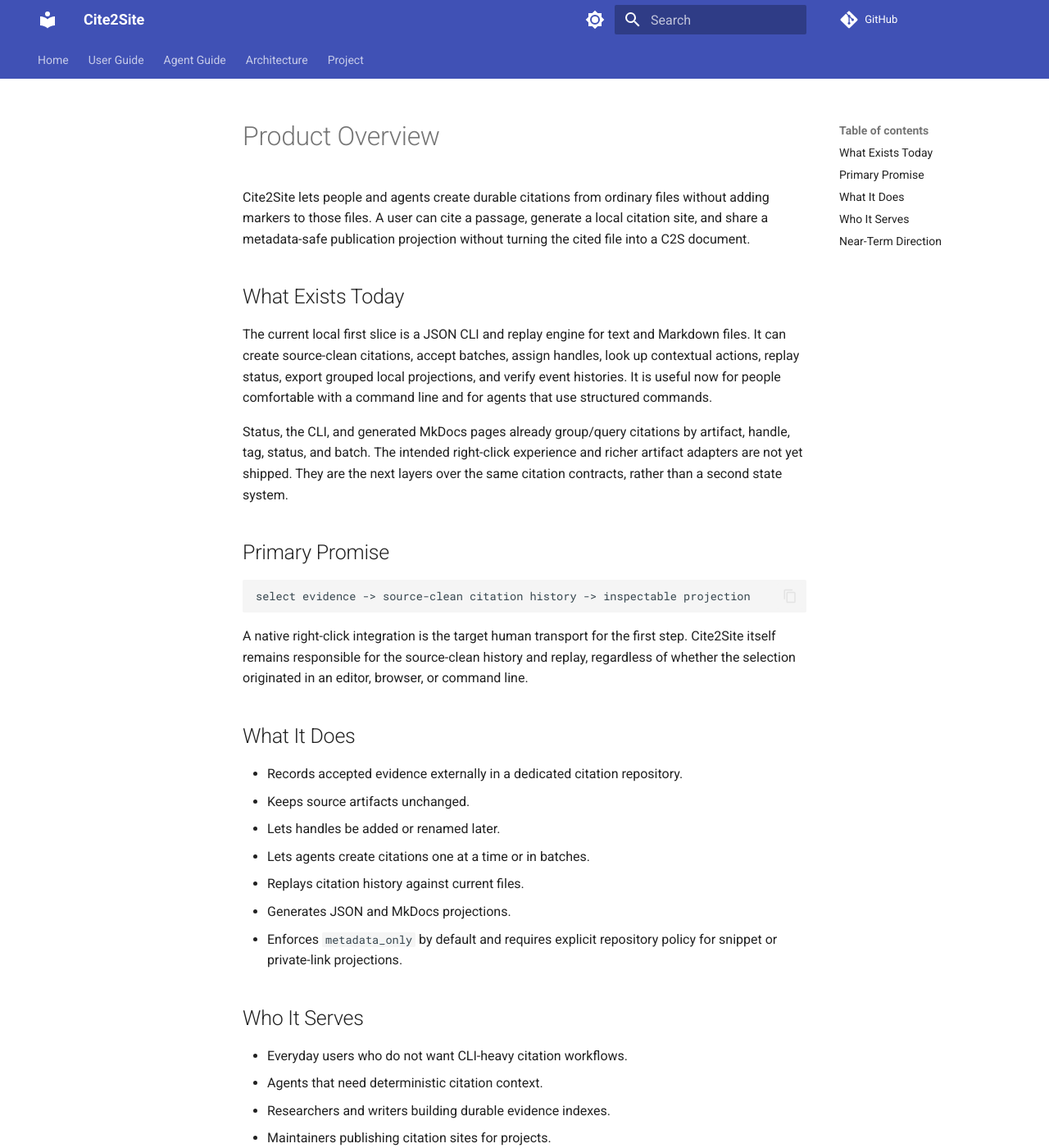
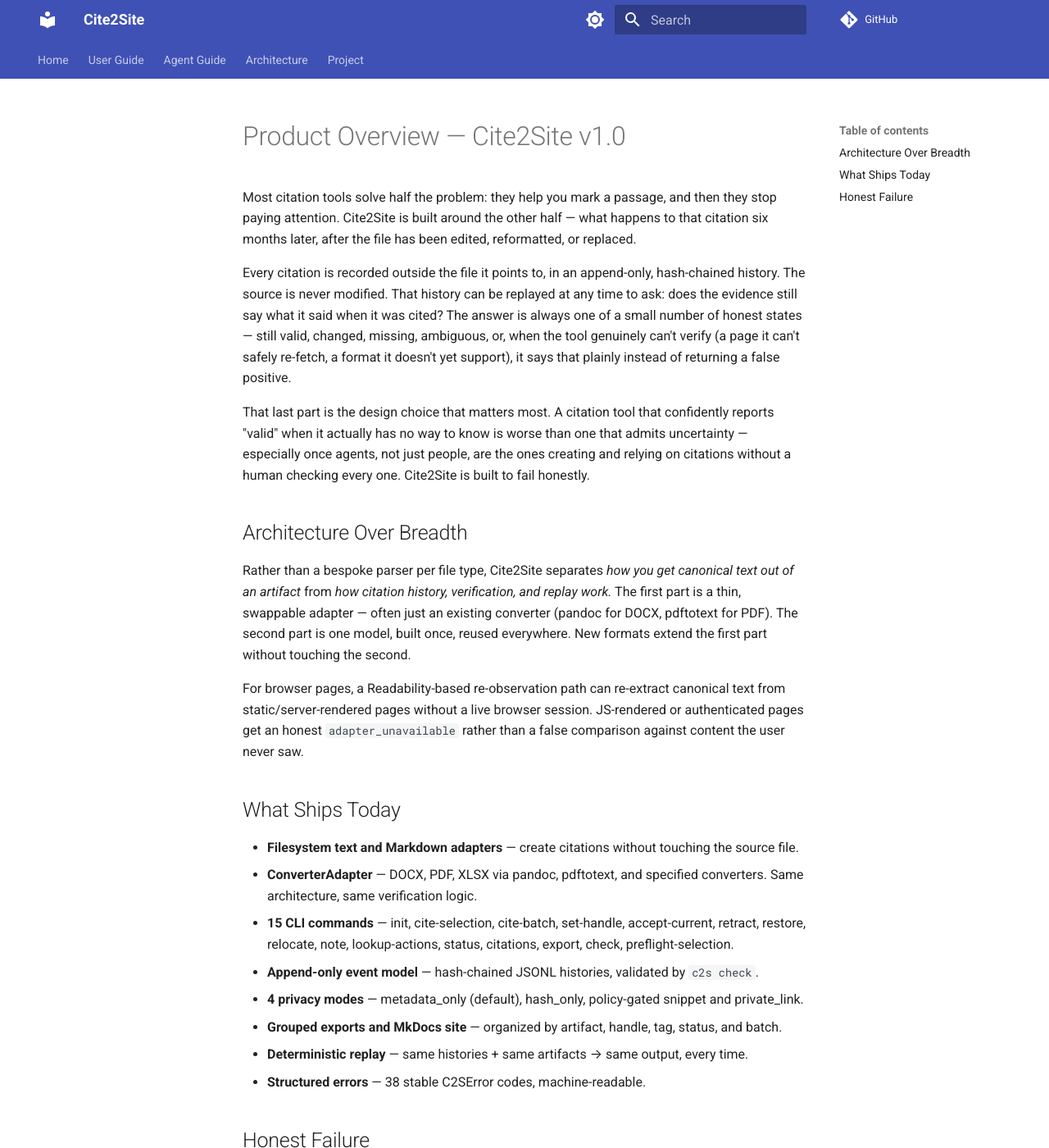
Before and after one commit to paragon-ux/Cite2Site, an MkDocs documentation site: the page built from build-docs/external/overviews/PRODUCT_OVERVIEW.md, in a window 1280 px wide and 1400 px high. Shown: the whole window at 82% size. Built offline with MkDocs 1.6.1 and Material for MkDocs 9.7.7, drawn with Linux system fonts in a browser that asks for light colours; comment, search, counter and statistics services are not loaded; some of the changed text lies outside the part shown.

Commit message:
docs: public-facing narrative upgrade — ConverterAdapter, honest failure, architecture framing
- README.md: Claude's opener (citations that don't touch your files,
  won't say valid when they can't check). 'Where things stand' now
  frames ConverterAdapter + Readability as architecture, not
  planned features.
- USER_GUIDE.md: 'Limitations' replaced with 'Format Support' table
  showing shipped text/Markdown + ConverterAdapter availability
  (pandoc, pdftotext) + browser Readability path. Honest
  adapter_unavailable framing.
- AGENT_GUIDE.md: same Format Support section with ConverterAdapter
  architecture description and honest-failure guarantee.
- PRODUCT_OVERVIEW.md: full rewrite with Claude's longer narrative
  — the other half of citation (what happens later), honest failure
  as the key design choice, architecture over breadth, what ships
  today, honest failure summary.

````diff
--- a/build-docs/external/overviews/PRODUCT_OVERVIEW.md
+++ b/build-docs/external/overviews/PRODUCT_OVERVIEW.md
@@ -1,59 +1,62 @@
-# Product Overview
+# Product Overview — Cite2Site v1.0
 
-Cite2Site lets people and agents create durable citations from ordinary files
-without adding markers to those files. A user can cite a passage, generate a
-local citation site, and share a metadata-safe publication projection without
-turning the cited file into a C2S document.
+Most citation tools solve half the problem: they help you mark a passage, and
+then they stop paying attention. Cite2Site is built around the other half —
+what happens to that citation six months later, after the file has been
+edited, reformatted, or replaced.
 
-## What Exists Today
+Every citation is recorded outside the file it points to, in an append-only,
+hash-chained history. The source is never modified. That history can be
+replayed at any time to ask: does the evidence still say what it said when it
+was cited? The answer is always one of a small number of honest states —
+still valid, changed, missing, ambiguous, or, when the tool genuinely can't
+verify (a page it can't safely re-fetch, a format it doesn't yet support), it
+says that plainly instead of returning a false positive.
 
-The current local first slice is a JSON CLI and replay engine for text and
-Markdown files. It can create source-clean citations, accept batches, assign
-handles, look up contextual actions, replay status, export grouped local
-projections, and verify event histories. It is useful now for people
-comfortable with a command line and for agents that use structured commands.
+That last part is the design choice that matters most. A citation tool that
+confidently reports "valid" when it actually has no way to know is worse than
+one that admits uncertainty — especially once agents, not just people, are
+the ones creating and relying on citations without a human checking every
+one. Cite2Site is built to fail honestly.
 
-Status, the CLI, and generated MkDocs pages already group/query citations by
-artifact, handle, tag, status, and batch. The intended right-click experience
-and richer artifact adapters are not yet shipped. They are the next layers over
-the same citation contracts, rather than a second state system.
+## Architecture Over Breadth
 
-## Primary Promise
+Rather than a bespoke parser per file type, Cite2Site separates *how you get
+canonical text out of an artifact* from *how citation history, verification,
+and replay work.* The first part is a thin, swappable adapter — often just an
+existing converter (pandoc for DOCX, pdftotext for PDF). The second part is
+one model, built once, reused everywhere. New formats extend the first part
+without touching the second.
 
-```text
-select evidence -> source-clean citation history -> inspectable projection
-```
+For browser pages, a Readability-based re-observation path can re-extract
+canonical text from static/server-rendered pages without a live browser
+session. JS-rendered or authenticated pages get an honest
+`adapter_unavailable` rather than a false comparison against content the user
+never saw.
 
-A native right-click integration is the target human transport for the first
-step. Cite2Site itself remains responsible for the source-clean history and
-replay, regardless of whether the selection originated in an editor, browser,
-or command line.
+## What Ships Today
 
-## What It Does
+- **Filesystem text and Markdown adapters** — create citations without
+  touching the source file.
+- **ConverterAdapter** — DOCX, PDF, XLSX via pandoc, pdftotext, and
+  specified converters. Same architecture, same verification logic.
+- **15 CLI commands** — init, cite-selection, cite-batch, set-handle,
+  accept-current, retract, restore, relocate, note, lookup-actions,
+  status, citations, export, check, preflight-selection.
+- **Append-only event model** — hash-chained JSONL histories, validated
+  by `c2s check`.
+- **4 privacy modes** — metadata_only (default), hash_only, policy-gated
+  snippet and private_link.
+- **Grouped exports and MkDocs site** — organized by artifact, handle,
+  tag, status, and batch.
+- **Deterministic replay** — same histories + same artifacts → same output,
+  every time.
+- **Structured errors** — 38 stable C2SError codes, machine-readable.
 
-- Records accepted evidence externally in a dedicated citation repository.
-- Keeps source artifacts unchanged.
-- Lets handles be added or renamed later.
-- Lets agents create citations one at a time or in batches.
-- Replays citation history against current files.
-- Generates JSON and MkDocs projections.
-- Enforces `metadata_only` by default and requires explicit repository policy
-  for snippet or private-link projections.
+## Honest Failure
 
-## Who It Serves
-
-- Everyday users who do not want CLI-heavy citation workflows.
-- Agents that need deterministic citation context.
-- Researchers and writers building durable evidence indexes.
-- Maintainers publishing citation sites for projects.
-- Power users managing handles, tags, batches, and status review.
-
-## Near-Term Direction
-
-Cite2Site has a working local first slice with deterministic replay indexes,
-query filters, grouped site navigation, and enforced privacy modes. The next
-product step is completing append-only recovery workflows.
-
-The project does not judge whether a source is true. It records evidence that a
-person, agent, or machine explicitly accepted, and later reports how that
-evidence compares with the current artifact observation.
+Inline comments and footnotes rot the moment the file changes underneath
+them. Screenshots and copy-pasted quotes have no way to tell you when
+they've gone stale. Cite2Site's citations live outside the file and check
+themselves against it — so staleness is something you're told about, not
+something you discover later.
````
Also changed, not shown: README.md (+23 -12 lines), build-docs/guides/AGENT_GUIDE.md (+16 -2 lines), build-docs/guides/USER_GUIDE.md (+20 -2 lines).
